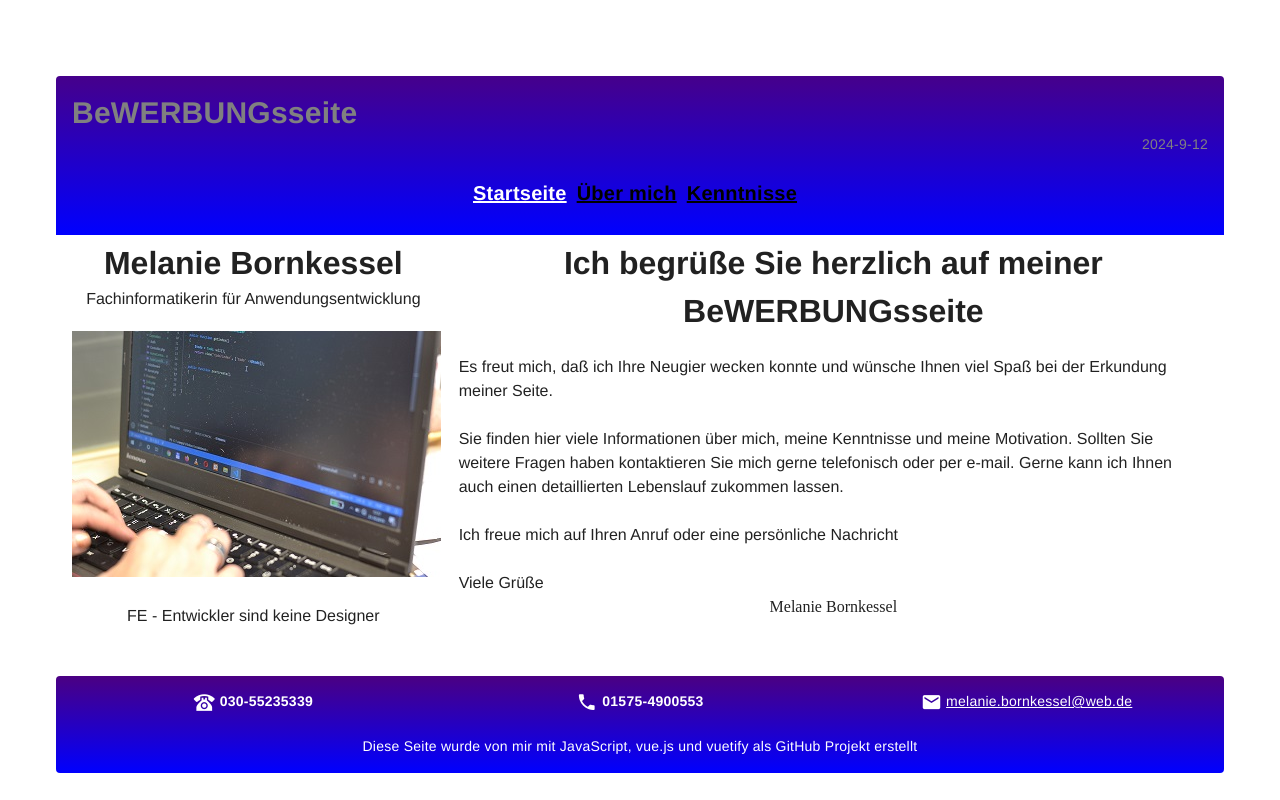
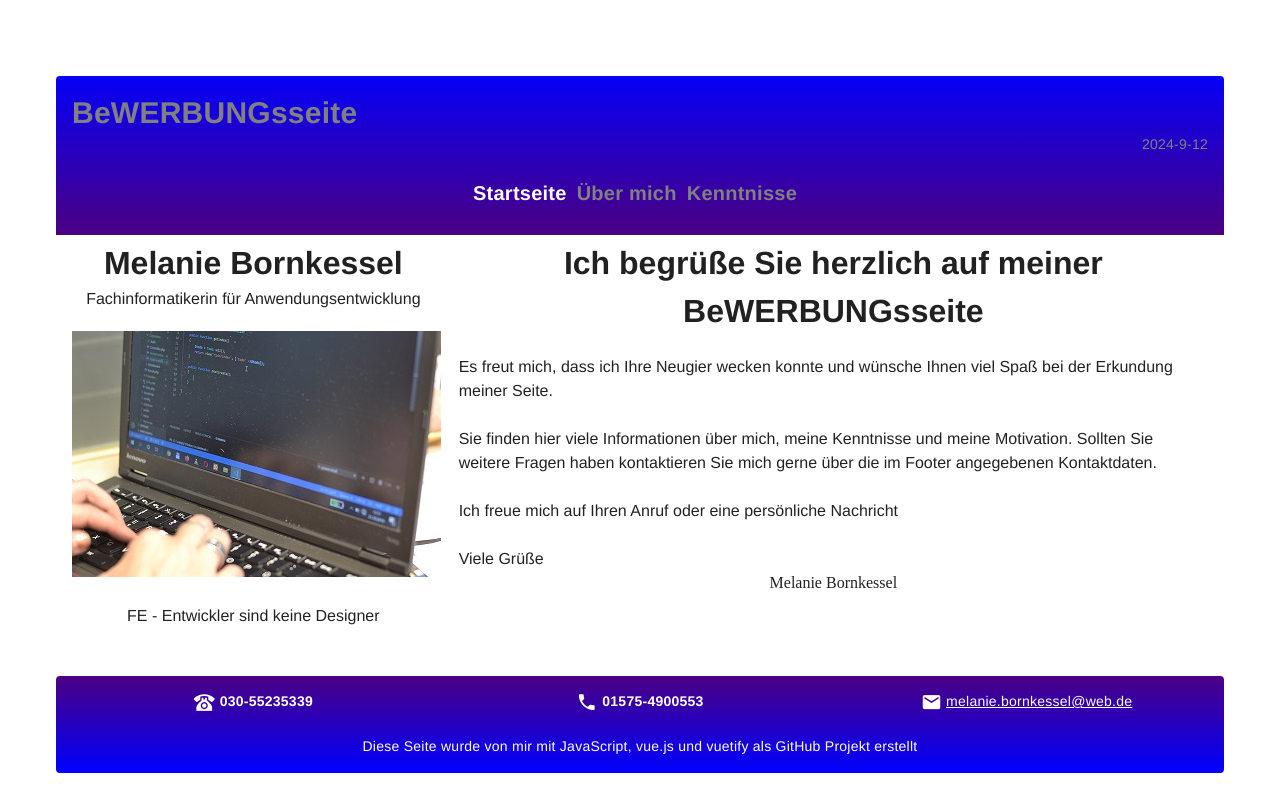
Before and after one commit to melanieborn/Bewerbungsseite, a Vue app in the folder myweb/: page /about in a window 1280 px wide. Built offline with nearby package versions, Linux system fonts and the light colour scheme.

Commit message:
better text

```diff
--- a/myweb/src/components/AboutMe.vue
+++ b/myweb/src/components/AboutMe.vue
@@ -25,10 +25,10 @@
                 erfolgreich absolvieren.
               </a>  <br />
               <a>
-                Während 2 Praktikas habe ich als Fullstack Entwicklerin mit PHP, HTML und CSS gearbeitet.
+                Bis zu meiner Anstellung bei der FP DBS habe ich als Fullstack Entwicklerin mit PHP, HTML und CSS Erfahrungen gesammelt.
                 Bei der FP DBS habe ich als Frontend- und Backendentwicklerin gearbeitet und war in einem
-                Team zur Erstellung automatisierter Integrationtests mit python. Spezialisiert habe ich mich
-                auf die Frontendentwicklung in der ich mich weiterentwickeln möchte.
+                Team zur Erstellung automatisierter Integrationtests in python. Spezialisiert habe ich mich
+                auf die Frontendprogrammierung in der ich mich weiterentwickeln möchte.
                 Sie möchten mehr über meinen Werdegang erfahren? Kontaktieren Sie mich gerne und ich lasse Ihnen
                 einen ausführlichen Lebenslauf zukommen.
               </a>
--- a/myweb/src/components/KentNisse.vue
+++ b/myweb/src/components/KentNisse.vue
@@ -82,7 +82,7 @@
         font-weight: bold;
       }
       .prog {
-        background-color: lightblue;
+        background-color: #005f6a;
         border-radius: 12px;
         padding: 5px;
         font-weight: bold;
--- a/myweb/src/components/StartSeite.vue
+++ b/myweb/src/components/StartSeite.vue
@@ -15,13 +15,12 @@
         </v-col>
         <v-col cols="8" >
             <h1 class="rechts"> Ich begrüße Sie herzlich auf meiner BeWERBUNGsseite </h1>
-            <p class="links"> Es freut mich, daß ich Ihre Neugier wecken konnte und wünsche Ihnen viel Spaß bei der
+            <p class="links"> Es freut mich, dass ich Ihre Neugier wecken konnte und wünsche Ihnen viel Spaß bei der
                 Erkundung meiner Seite.
             </p>
             <br />
             <p class="links"> Sie finden hier viele Informationen über mich, meine Kenntnisse und meine Motivation.
-                Sollten Sie weitere Fragen haben kontaktieren Sie mich gerne telefonisch oder per e-mail.
-                Gerne kann ich Ihnen auch einen detaillierten Lebenslauf zukommen lassen.
+                Sollten Sie weitere Fragen haben kontaktieren Sie mich gerne über die im Footer angegebenen Kontaktdaten.
             </p>
             <br />
             <p class="links"> Ich freue mich auf Ihren Anruf oder eine persönliche Nachricht </p>
--- a/myweb/src/components/TabComponent.vue
+++ b/myweb/src/components/TabComponent.vue
@@ -87,7 +87,7 @@
     margin: 0 10px;
   }
   .oben {
-    background-image: linear-gradient(indigo, blue);
+    background-image: linear-gradient(blue,indigo);
   }
   .name {
     text-align: left;
@@ -101,12 +101,16 @@
   }
   .button {
     margin-right: 10px;
-    color: black;
+    color: grey;
     font-weight: bold;
     font-size: 20px;
+    text-decoration: none;
   }
   .vbtn {
     background-color: brown;
   }
+  .routerLink{
+     text-decoration: none;
+ }
 
   </style>
```
Also changed, not shown: 1 other file (tests, documents, lock files or other folders).
